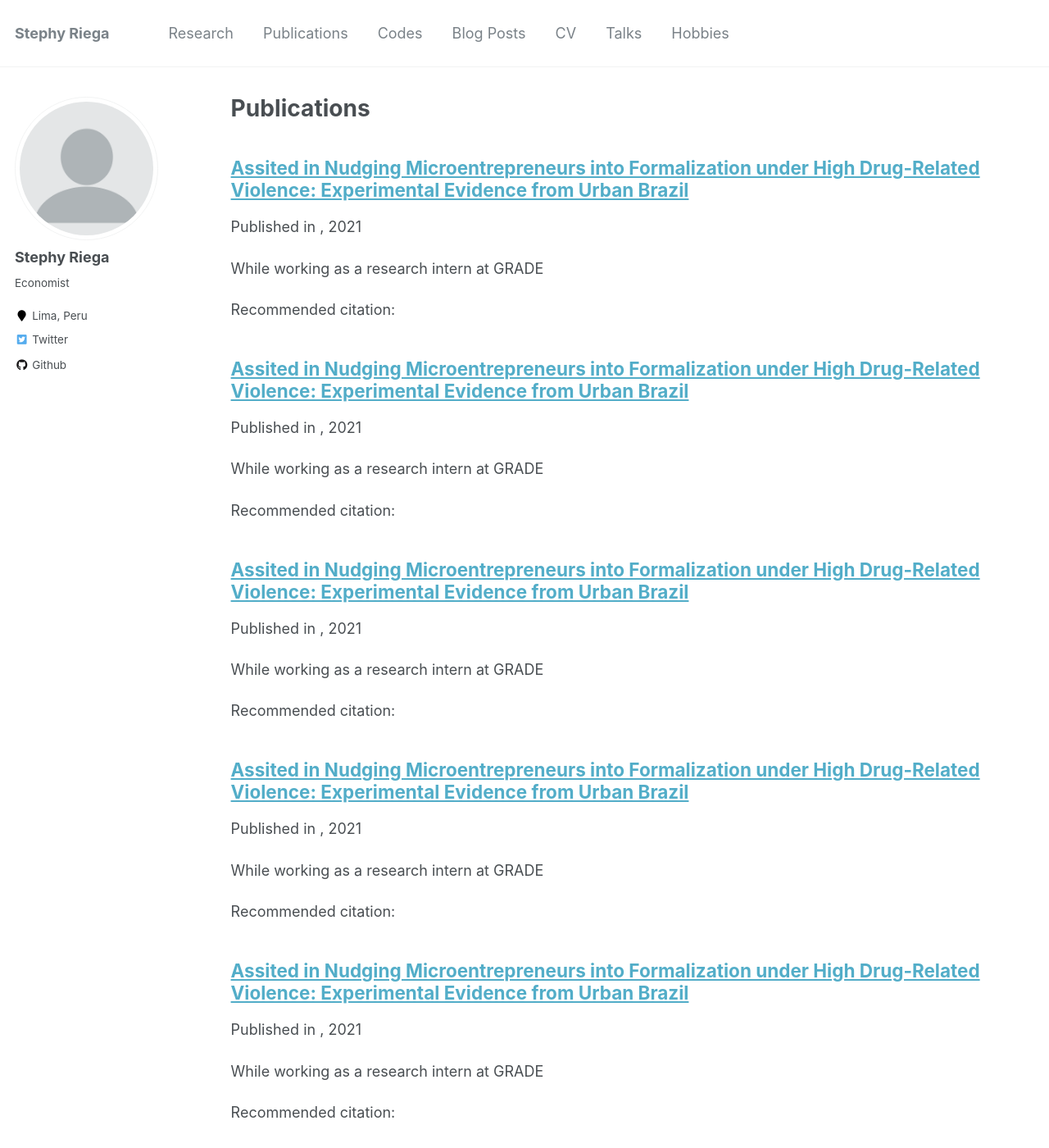
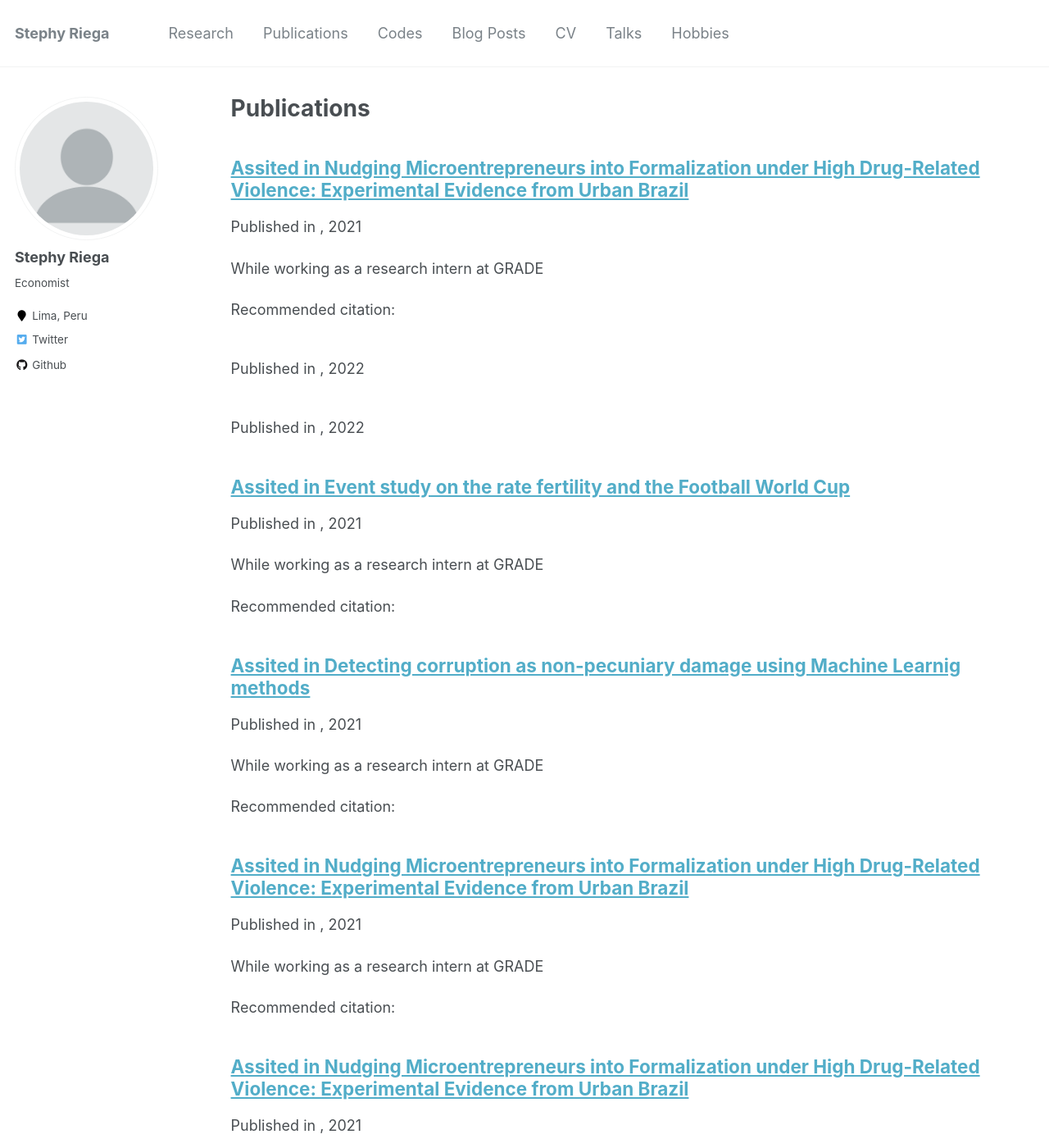
Before and after one commit to stephyriega/stephyriega.github.io, a Jekyll site: the page built from _pages/publications.md, in a window 1280 px wide and 1400 px high. Shown: the whole window at 82% size. Built offline with Jekyll 4.4.1, drawn with Linux system fonts in a browser that asks for light colours; some of the changed lines change nothing that is shown.

Commit message:
update research

```diff
--- a/_publications/2021-05-01-g-2.md
+++ b/_publications/2021-05-01-g-2.md
@@ -1,12 +1,12 @@
 ---
-title: "Assited in Nudging Microentrepreneurs into Formalization under High Drug-Related Violence: Experimental Evidence from Urban Brazil"
+title: "Assited in Detecting corruption as non-pecuniary damage using Machine Learnig methods"
 collection: publications
-permalink: /publication/2021-03-01-g-1
+permalink: /publication/2021-05-01-g-2
 excerpt: 'While working as a research intern at GRADE'
-date: 2021-03-01
+date: 2021-05-01
 venue: ''
 paperurl: ''
 citation: ''
 ---
 
-Assited in the elaboration of estimations and graphs using an RCT dataset related to the impact evaluation of reminders on labour formalization programme in Brazil. I made use of Stata and LateX to this programm the calculations as well as to model the tables and them exported to Latex. I calcuted the heterogenous effects of programmes between clusters, made test to the compare two coefficients of the same estimation and graphed the evolution of the ATE effects in time.
+Supported in literature review, elaboration of descriptive tables using Stata and data analysis for a investigation that aimed to detect corruption as non-pecuniary damage using Machine Learning methods. In order to do this, I replicated  the paper ["Cálculo del tamaño de la corrupción y la inconducta funcional en el Perú"](https://www.gob.pe/institucion/contraloria/informes-publicaciones/1200963-calculo-del-tamano-de-la-corrupcion-y-la-inconducta-funcional-en-el-peru-una-aproximacion-exploratoria) by Shack, Pérez & Portugal (2020), managed data from La Contraloria General de la Republica (CGR) and was in the process of fuzzy-merging it with information from other entities of the peruvian State.
--- a/_publications/2021-07-01-g-3.md
+++ b/_publications/2021-07-01-g-3.md
@@ -1,12 +1,14 @@
 ---
-title: "Assited in Nudging Microentrepreneurs into Formalization under High Drug-Related Violence: Experimental Evidence from Urban Brazil"
+title: "Assited in Event study on the rate fertility and the Football World Cup"
 collection: publications
-permalink: /publication/2021-03-01-g-1
+permalink: /publication/2021-07-01-g-3
 excerpt: 'While working as a research intern at GRADE'
-date: 2021-03-01
+date: 2021-07-01
 venue: ''
 paperurl: ''
 citation: ''
 ---
 
-Assited in the elaboration of estimations and graphs using an RCT dataset related to the impact evaluation of reminders on labour formalization programme in Brazil. I made use of Stata and LateX to this programm the calculations as well as to model the tables and them exported to Latex. I calcuted the heterogenous effects of programmes between clusters, made test to the compare two coefficients of the same estimation and graphed the evolution of the ATE effects in time.
+Supported in the construction of a synthetic data panel of women in the age to conceveive, analysis of the dataset (tables and graphs) and estimation of a panel event study on the fertility rate in Peru. Our main dataset was built originally from Encuesta Demográfica y de Salud Familiar (ENDES) from 1996 to 2020 and I made use of Stata for this task.
+
+I estimated the ammount of women who were pregnant by week and month. After reducing the data to go from 2010-2020, I reconstruted some sociodemographic characteristics an pregnant history in order to the construst a synthetic panel with 12 million observations.
--- a/_publications/2021-11-01-i-1.md
+++ b/_publications/2021-11-01-i-1.md
@@ -1,12 +1,18 @@
 ---
-title: "Assited in Nudging Microentrepreneurs into Formalization under High Drug-Related Violence: Experimental Evidence from Urban Brazil"
+title: "Assisted in the implementation and impact evaluation of the semi-remote project "Empower your mind in family" in El Salvador"
 collection: publications
-permalink: /publication/2021-03-01-g-1
-excerpt: 'While working as a research intern at GRADE'
-date: 2021-03-01
+permalink: /publication/2021-11-01-i-1
+excerpt: 'While working as a research intern at IPA'
+date: 2021-11-01
 venue: ''
 paperurl: ''
 citation: ''
 ---
 
-Assited in the elaboration of estimations and graphs using an RCT dataset related to the impact evaluation of reminders on labour formalization programme in Brazil. I made use of Stata and LateX to this programm the calculations as well as to model the tables and them exported to Latex. I calcuted the heterogenous effects of programmes between clusters, made test to the compare two coefficients of the same estimation and graphed the evolution of the ATE effects in time.
+Assited in the implementation and impact evaluation of the semi-remote project "Empower your mind in family" in El Salvador, an experimental intervention carried out in partnership with the Ministry of Education and BID. \\
+
+Helped in programming the survey and audit instruments in SurveyCTO, as well as the implementation of bench testing and presential pilots. I was part of the team that remote trained and managed the survey field and audit team that conducted the data collections in both the baseline and pilot. \\
+
+I also was part in overseeing data collection activities in the on-site pilot, mantaining data quality protocols. Moreover, I was in charge of data quality audits of the endline creating a dashboard in R-Shinny. \\
+
+Finally, I helped in the elaboration of progress and results reports to PIs and research partners. We used the open answers from the survey to make a Natural Language Process (NPL) analysis, using wordclouds and frequency tables of the words used using SpaCy in Python.
--- a/_publications/2022-04-01-i-2.md
+++ b/_publications/2022-04-01-i-2.md
@@ -1,12 +1,16 @@
 ---
-title: "Assited in Nudging Microentrepreneurs into Formalization under High Drug-Related Violence: Experimental Evidence from Urban Brazil"
+title: "Assited in the impact evaluation of the remote project "Socioemotional Support in times of COVID-19" in Nicaragua"
 collection: publications
-permalink: /publication/2021-03-01-g-1
-excerpt: 'While working as a research intern at GRADE'
-date: 2021-03-01
+permalink: /publication/2022-04-01-i-2
+excerpt: 'While working as a research intern at IPA'
+date: 2022-04-01
 venue: ''
 paperurl: ''
 citation: ''
 ---
 
-Assited in the elaboration of estimations and graphs using an RCT dataset related to the impact evaluation of reminders on labour formalization programme in Brazil. I made use of Stata and LateX to this programm the calculations as well as to model the tables and them exported to Latex. I calcuted the heterogenous effects of programmes between clusters, made test to the compare two coefficients of the same estimation and graphed the evolution of the ATE effects in time.
+Assited in the implementation of the remote project "Socioemotional Support in times of COVID-19" in Nicaragua, an experimental intervention carried out in partnership with the Ministry of Family, BID and Zamora Teran's Foundation in Nicaragua. \\
+
+As usual, I helped in programming the survey in SurveyCTO, as well as the implementation of remote pilots. However, since the survey was self-managed and via messages, we used Twilio, an cloud contact center platform that allowed us to sends Whatsapp messages, to deliver the link fo the survey and reminders to complete it. \\
+
+I collaborated in creating the flows of messages in the platform, the Python codes that triggers the delivery of them and the data collection flow using Google API and its Google Sheets services. For the progress review of the data colleted by this platform, I also created a dashboard in PowerBI. \\
```
